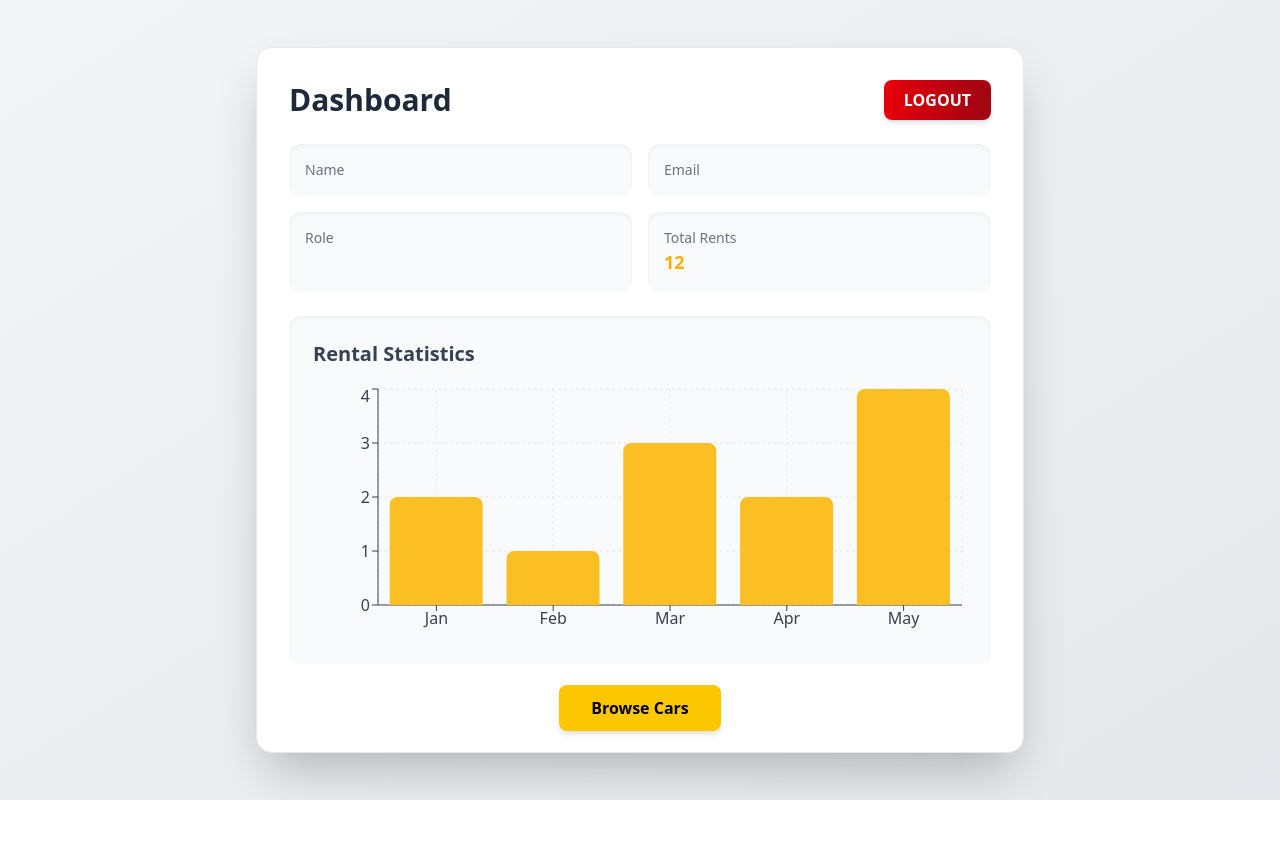
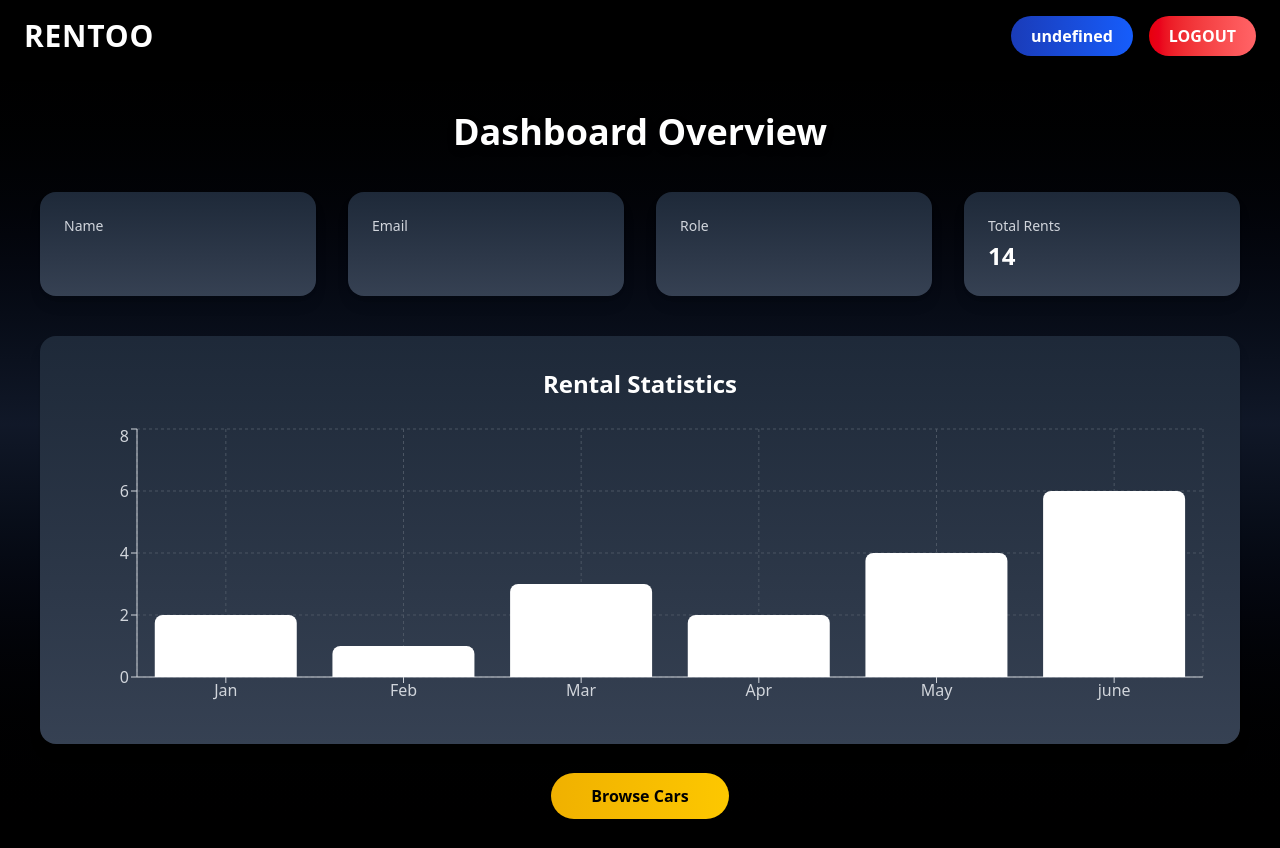
Before and after one commit to momo21dev/RENTOO, a React (Vite) app: page /dashboard in a window 1280 px wide. Before the commit the page ends 800 px from the top, so only its background shows below. Built offline with nearby package versions, Linux system fonts and the light colour scheme.

Commit message:
ADD admin control & Update css

```diff
--- a/src/App.jsx
+++ b/src/App.jsx
@@ -8,6 +8,7 @@ import Cars from "./components/Cars";
 import { createClient } from "@supabase/supabase-js";
 import { useEffect } from "react";
 import useUserStore from "./others/ZuStand";
+import AddCar from "./components/AddCar";
 
 export const supabase = createClient(
   "https://evzfqbruihjjlysizzxg.supabase.co",
@@ -16,7 +17,7 @@ export const supabase = createClient(
 
 function App() {
   const setUser = useUserStore((state) => state.setUser);
-//fetch session//
+  //fetch session//
   async function getSession() {
     const { data: { session } } = await supabase.auth.getSession();
     if (session) {
@@ -45,6 +46,7 @@ function App() {
         <Route path="/register" element={<Register />} />
         <Route path="/dashboard" element={<DashBoard />} />
         <Route path="/cars" element={<Cars />} />
+        <Route path="/addcar" element={<AddCar />} />
       </Routes>
     </BrowserRouter>
   );
--- /dev/null
+++ b/src/components/AddCar.jsx
@@ -0,0 +1,146 @@
+import { useState } from "react";
+import { supabase } from "../App";
+import { Link, useNavigate } from "react-router";
+
+export default function AddCar() {
+    const [brand, setBrand] = useState("");
+    const [model, setModel] = useState("");
+    const [year, setYear] = useState("");
+    const [price, setPrice] = useState("");
+    const [description, setDescription] = useState("");
+    const [image, setImage] = useState("");
+    const [error, setError] = useState("");
+    const [success, setSuccess] = useState("");
+    const navigate = useNavigate()
+
+  const handleAddCar = async (e) => {
+        e.preventDefault();
+        setError("");
+        if (!brand || !model || !year || !price || !description || !image) {
+            setError("Please fill all fields");
+            return;
+        }
+
+        const { error } = await supabase.from("cars").insert([
+            {
+                brand,
+                model,
+                year,
+                price_day: price,
+                description,
+                image,
+            },
+        ]);
+
+        if (error) {
+            setError(error.message);
+        } else {
+            setSuccess("✅ Car added successfully!");
+            setBrand("");
+            setModel("");
+            setYear("");
+            setPrice("");
+            setDescription("");
+            setImage("");
+            navigate('cars')
+        }
+    };
+
+    return (
+        <div className="min-h-screen bg-gradient-to-b from-black via-gray-900 to-black flex flex-col items-center">
+            {/* 🔹 Navbar */}
+            <nav className="bg-black/90 backdrop-blur-md shadow-md px-4 sm:px-6 py-4 flex flex-wrap justify-between items-center w-full sticky top-0 z-50">
+                <Link to={"/cars"}>
+                    <h1 className="text-3xl font-extrabold text-white tracking-wide">
+                        RENTOO
+                    </h1>
+                </Link>
+            </nav>
+
+            {/* 🔹 Form Container */}
+            <div className="w-full max-w-lg mt-10 p-8 bg-gradient-to-b from-gray-800 to-gray-700 rounded-2xl shadow-lg">
+                <h2 className="text-3xl font-bold text-center text-white mb-6">
+                    Add New Car
+                </h2>
+
+                <form
+                    onSubmit={handleAddCar}
+                    className="flex flex-col gap-5 text-white"
+                >
+                    <input
+                        type="text"
+                        placeholder="Brand"
+                        value={brand}
+                        onChange={(e) => setBrand(e.target.value)}
+                        className="bg-gray-900 border border-gray-700 text-white p-3 rounded-lg focus:ring-2 focus:ring-yellow-400 outline-none"
+                    />
+
+                    <input
+                        type="text"
+                        placeholder="Model"
+                        value={model}
+                        onChange={(e) => setModel(e.target.value)}
+                        className="bg-gray-900 border border-gray-700 text-white p-3 rounded-lg focus:ring-2 focus:ring-yellow-400 outline-none"
+                    />
+
+                    <input
+                        type="number"
+                        placeholder="Year"
+                        value={year}
+                        onChange={(e) => setYear(e.target.value)}
+                        className="bg-gray-900 border border-gray-700 text-white p-3 rounded-lg focus:ring-2 focus:ring-yellow-400 outline-none"
+                    />
+
+                    <input
+                        type="number"
+                        placeholder="Price per day"
+                        value={price}
+                        onChange={(e) => setPrice(e.target.value)}
+                        className="bg-gray-900 border border-gray-700 text-white p-3 rounded-lg focus:ring-2 focus:ring-yellow-400 outline-none"
+                    />
+
+                    <input
+                        type="text"
+                        placeholder="Image URL"
+                        value={image}
+                        onChange={(e) => setImage(e.target.value)}
+                        className="bg-gray-900 border border-gray-700 text-white p-3 rounded-lg focus:ring-2 focus:ring-yellow-400 outline-none"
+                    />
+
+                    <textarea
+                        placeholder="Description"
+                        value={description}
+                        onChange={(e) => setDescription(e.target.value)}
+                        className="bg-gray-900 border border-gray-700 text-white p-3 rounded-lg h-24 focus:ring-2 focus:ring-yellow-400 outline-none"
+                    ></textarea>
+
+                    <button
+                        type="submit"
+                        className="bg-gradient-to-r from-yellow-500 to-yellow-400 text-black font-bold py-3 rounded-full shadow hover:scale-105 transition duration-300"
+                    >
+                        Add Car
+                    </button>
+
+                    {error && (
+                        <p className="text-red-400 text-center font-medium mt-2">{error}</p>
+                    )}
+                    {success && (
+                        <p className="text-green-400 text-center font-medium mt-2">
+                            {success}
+                        </p>
+                    )}
+                </form>
+            </div>
+
+            {/* 🔹 Back to Cars Button */}
+            <div className="mt-8 mb-10">
+                <Link
+                    to="/cars"
+                    className="bg-gradient-to-r from-blue-600 to-blue-500 text-white font-semibold py-3 px-8 rounded-full shadow hover:scale-105 transition duration-300"
+                >
+                    Back to Cars
+                </Link>
+            </div>
+        </div>
+    );
+}
--- a/src/components/DashBoard.jsx
+++ b/src/components/DashBoard.jsx
@@ -8,7 +8,7 @@ import {
   YAxis,
   Tooltip,
   ResponsiveContainer,
-  CartesianGrid
+  CartesianGrid,
 } from "recharts";
 import { supabase } from "../App";
 
@@ -18,18 +18,18 @@ export default function DashBoard() {
   const [stats, setStats] = useState(null);
 
   useEffect(() => {
-    // Fake data (replace later with real DB query)
     const fakeData = {
-      totalRents: 12,
+      totalRents: 14,
       monthlyRents: [
         { month: "Jan", count: 2 },
         { month: "Feb", count: 1 },
         { month: "Mar", count: 3 },
         { month: "Apr", count: 2 },
         { month: "May", count: 4 },
+        { month: "june", count: 6 },
       ],
     };
-    setStats(fakeData);
+    setTimeout(() => setStats(fakeData), 500); // simulate small delay
   }, []);
 
   const handleLogOut = async () => {
@@ -38,79 +38,112 @@ export default function DashBoard() {
   };
 
   return (
-    <div className="min-h-screen bg-gradient-to-br from-gray-100 to-gray-200 flex items-center justify-center p-6">
-      <div className="bg-white shadow-2xl rounded-2xl p-8 w-full max-w-3xl border border-gray-200">
+    <div className="min-h-screen bg-gradient-to-b from-black via-gray-900 to-black flex flex-col">
+      {/* 🔹 Navbar */}
+      <nav className="bg-black/90 backdrop-blur-md shadow-md px-4 sm:px-6 py-4 flex flex-wrap justify-between items-center sticky top-0 z-50">
+        <Link to={"/cars"}>
+          <h1 className="text-3xl font-extrabold text-white tracking-wide">
+            RENTOO
+          </h1>
+        </Link>
 
-        <div className="flex justify-between items-center mb-6">
-          <h1 className="text-3xl font-extrabold text-gray-800">
-            Dashboard
-          </h1>
-          <Link to={'/login'}>
+        <div className="flex flex-wrap items-center gap-3 sm:gap-4 mt-3 sm:mt-0">
+          <Link to="/dashboard">
+            <div className="bg-gradient-to-r from-blue-800 to-blue-600 text-white font-semibold px-4 sm:px-5 py-2 rounded-full shadow hover:shadow-lg hover:scale-105 transition duration-300">
+              {user ? `${user.first_name}` : "Guest"}
+            </div>
+          </Link>
+
+          <Link to={"/login"}>
             <button
               onClick={handleLogOut}
-              className="bg-gradient-to-r from-red-600 to-red-800 text-white font-semibold px-5 py-2 rounded-lg shadow-md hover:shadow-lg transition duration-300"
+              className="bg-gradient-to-r from-red-600 to-red-400 text-white font-semibold px-4 sm:px-5 py-2 rounded-full shadow hover:scale-105 transition duration-300"
             >
               LOGOUT
             </button>
           </Link>
+        </div>
+      </nav>
 
-        </div>
+      {/* 🔹 Dashboard Content */}
+      <div className="flex-grow p-6 sm:p-10 text-white">
+        <h2 className="text-4xl font-extrabold mb-10 text-center drop-shadow-lg">
+          Dashboard Overview
+        </h2>
 
         {user ? (
-          <div className="space-y-6">
+          <div className="grid grid-cols-1 sm:grid-cols-2 lg:grid-cols-4 gap-8 mb-10">
+            <div className="bg-gradient-to-b from-gray-800 to-gray-700 p-6 rounded-2xl shadow-lg hover:-translate-y-1 transition duration-300">
+              <p className="text-gray-300 text-sm">Name</p>
+              <p className="text-xl font-bold text-white mt-1">
+                {user.first_name} {user.last_name}
+              </p>
+            </div>
 
-            <div className="grid grid-cols-1 sm:grid-cols-2 gap-4">
-              <div className="bg-gray-50 p-4 rounded-xl shadow-inner">
-                <span className="block text-gray-500 text-sm font-medium">Name</span>
-                <span className="text-gray-800 font-semibold">
-                  {user.first_name} {user.last_name}
-                </span>
-              </div>
-              <div className="bg-gray-50 p-4 rounded-xl shadow-inner">
-                <span className="block text-gray-500 text-sm font-medium">Email</span>
-                <span className="text-gray-800 font-semibold">{user.email}</span>
-              </div>
-              <div className="bg-gray-50 p-4 rounded-xl shadow-inner">
-                <span className="block text-gray-500 text-sm font-medium">Role</span>
-                <span className="text-gray-800 font-semibold">{user.role}</span>
-              </div>
-              <div className="bg-gray-50 p-4 rounded-xl shadow-inner">
-                <span className="block text-gray-500 text-sm font-medium">Total Rents</span>
-                <span className="text-yellow-500 font-bold text-lg">{stats?.totalRents ?? 0}</span>
-              </div>
+            <div className="bg-gradient-to-b from-gray-800 to-gray-700 p-6 rounded-2xl shadow-lg hover:-translate-y-1 transition duration-300">
+              <p className="text-gray-300 text-sm">Email</p>
+              <p className="text-xl font-bold text-white mt-1 break-all ">
+                {user.email}
+              </p>
             </div>
 
 
-            {stats && (
-              <div className="bg-gray-50 p-6 rounded-xl shadow-inner">
-                <h2 className="text-xl font-semibold text-gray-700 mb-4">
-                  Rental Statistics
-                </h2>
-                <div className="h-64">
-                  <ResponsiveContainer width="100%" height="100%">
-                    <BarChart data={stats.monthlyRents}>
-                      <CartesianGrid strokeDasharray="3 3" stroke="#e5e7eb" />
-                      <XAxis dataKey="month" stroke="#374151" />
-                      <YAxis stroke="#374151" />
-                      <Tooltip
-                        contentStyle={{ backgroundColor: "#fff", borderRadius: "8px" }}
-                      />
-                      <Bar dataKey="count" fill="#fbbf24" radius={[8, 8, 0, 0]} />
-                    </BarChart>
-                  </ResponsiveContainer>
-                </div>
-              </div>
-            )}
+            <div className="bg-gradient-to-b from-gray-800 to-gray-700 p-6 rounded-2xl shadow-lg hover:-translate-y-1 transition duration-300">
+              <p className="text-gray-300 text-sm">Role</p>
+              <p className="text-xl font-bold text-white mt-1">{user.role}</p>
+            </div>
+
+            <div className="bg-gradient-to-b from-gray-800 to-gray-700 p-6 rounded-2xl shadow-lg hover:-translate-y-1 transition duration-300">
+              <p className="text-gray-300 text-sm">Total Rents</p>
+              <p className="text-white text-2xl font-bold mt-1">
+                {stats?.totalRents ?? 0}
+              </p>
+            </div>
           </div>
         ) : (
-          <p className="text-center text-gray-500">Loading user data...</p>
+          <p className="text-center text-gray-400">Loading user data...</p>
         )}
 
+        {/* 🔹 Chart Section */}
+        {!stats ? (
+          <p className="text-center text-gray-400 mt-10">Loading stats...</p>
+        ) : (
+          stats?.monthlyRents && (
+            <div className="bg-gradient-to-b from-gray-800 to-gray-700 rounded-2xl shadow-lg p-8">
+              <h3 className="text-2xl font-semibold mb-6 text-center">
+                Rental Statistics
+              </h3>
+              <div className="h-72">
+                <ResponsiveContainer width="100%" height="100%">
+                  <BarChart data={stats.monthlyRents}>
+                    <CartesianGrid strokeDasharray="3 3" stroke="#4b5563" />
+                    <XAxis dataKey="month" stroke="#d1d5db" />
+                    <YAxis stroke="#d1d5db" />
+                    <Tooltip
+                      contentStyle={{
+                        backgroundColor: "#111827",
+                        borderRadius: "8px",
+                        color: "#fff",
+                        border: "1px solid #374151",
+                      }}
+                    />
+                    <Bar
+                      dataKey="count"
+                      fill="#ffffff"
+                      radius={[8, 8, 0, 0]}
+                    />
+                  </BarChart>
+                </ResponsiveContainer>
+              </div>
+            </div>
+          )
+        )}
 
-        <div className="mt-8 text-center">
+        {/* 🔹 Browse Cars Button */}
+        <div className="mt-10 text-center">
           <Link
             to="/cars"
-            className="bg-yellow-400 hover:bg-yellow-500 text-black font-semibold py-3 px-8 rounded-lg shadow-md transition"
+            className="bg-gradient-to-r from-yellow-500 to-yellow-400 text-black font-semibold py-3 px-10 rounded-full shadow hover:scale-105 transition duration-300"
           >
             Browse Cars
           </Link>
```
Also changed, not shown: src/components/Cars.jsx (+70 -24 lines).
